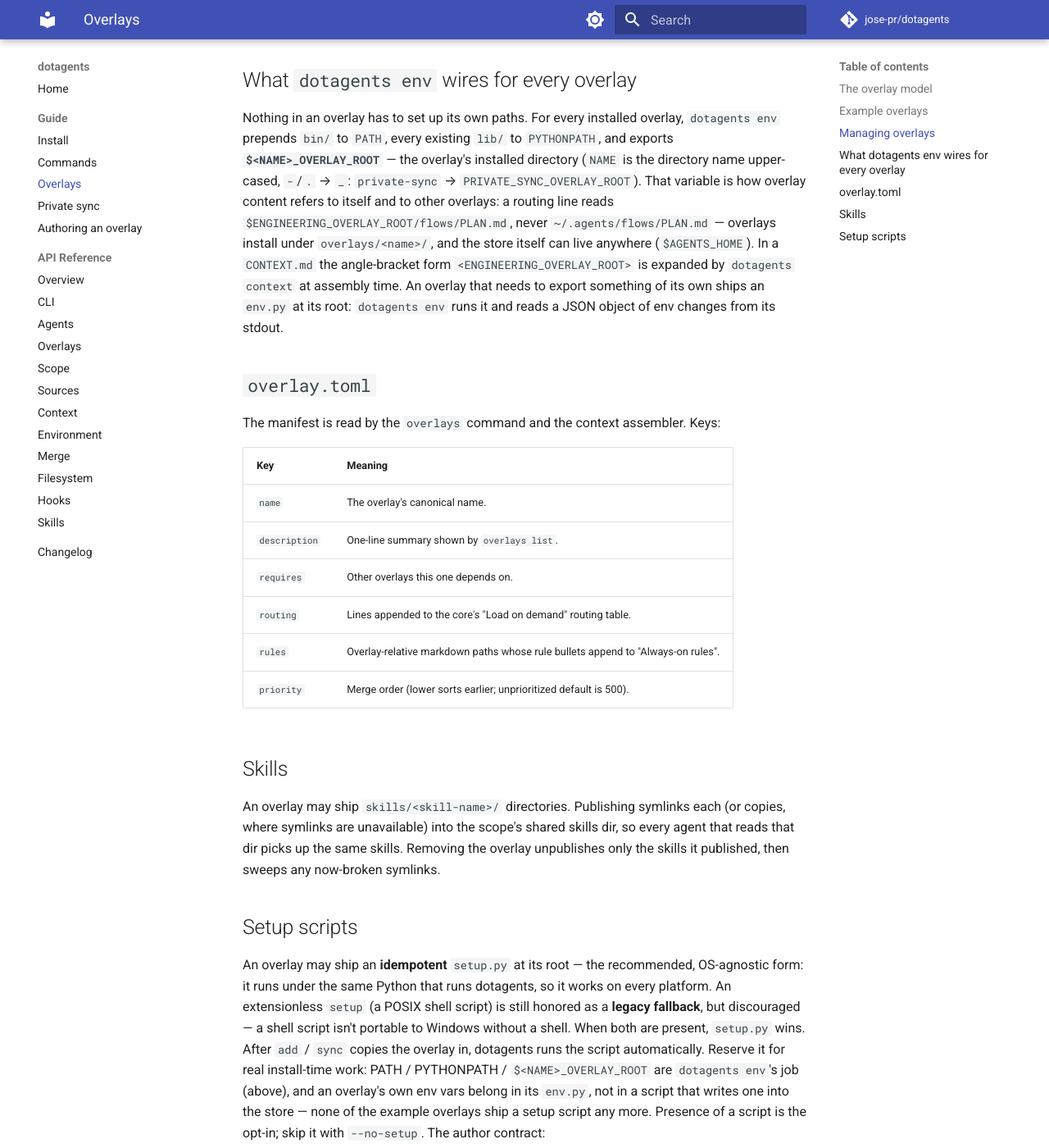
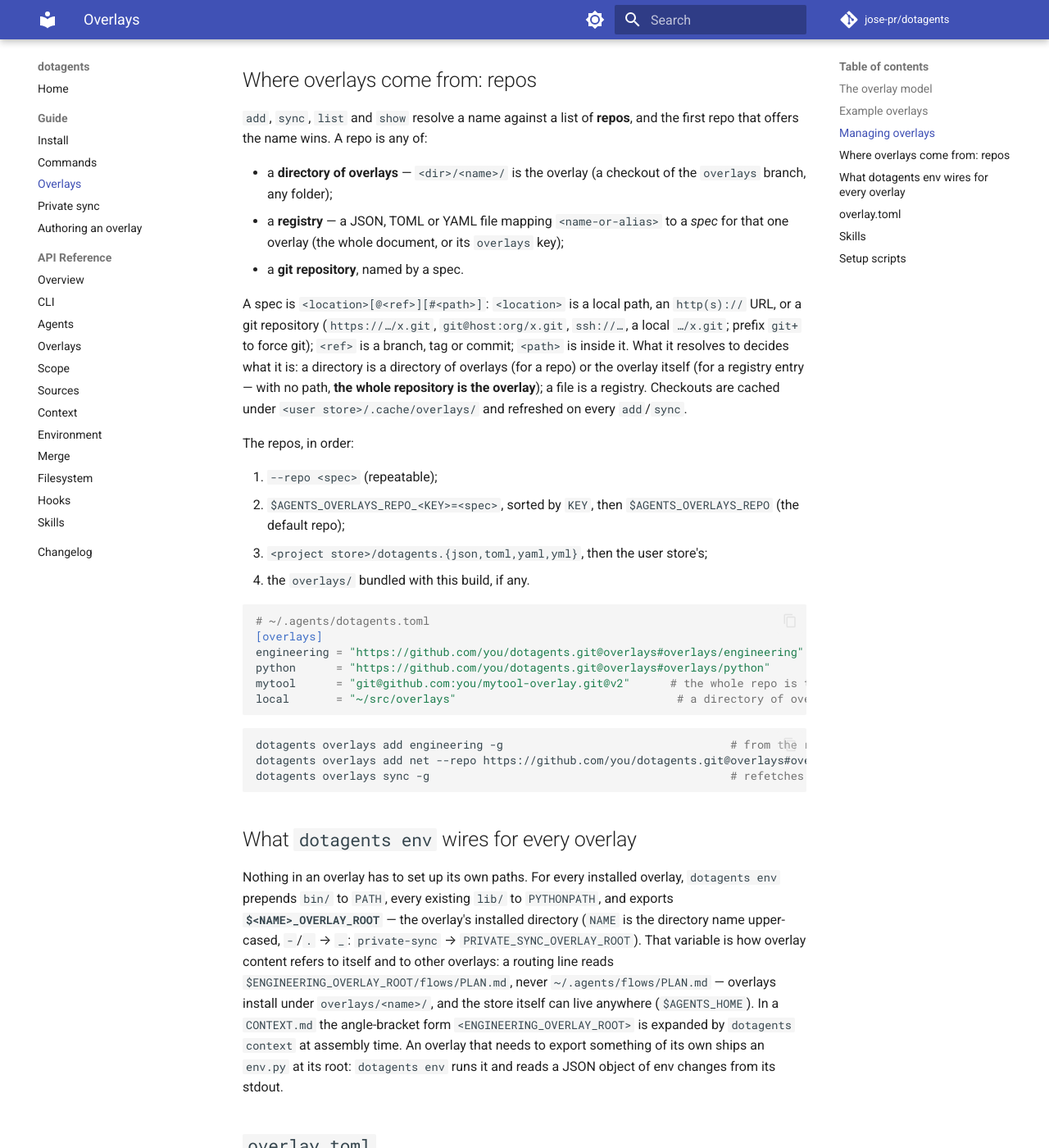
Before and after one commit to jose-pr/dotagents, an MkDocs documentation site: the page built from docs/guide/overlays.md, in a window 1280 px wide and 1400 px high, scrolled down 1864 px. Shown: the whole window at 82% size. Built offline with MkDocs 1.6.1 and Material for MkDocs 9.7.7, drawn with Linux system fonts in a browser that asks for light colours; comment, search, counter and statistics services are not loaded; some of the changed text lies outside the part shown.

Commit message:
docs: repos replace --source; the private-sync walkthrough moves to the overlay
The README, the overlays and authoring guides, the shipped API header and
the changelog describe the repo model (registries, git specs, the env vars
and their precedence) and list the retired fallbacks under Removed. The
private-sync walkthrough leaves the dotagents README for the overlays
branch, where the overlay that ships those commands lives; a pointer stays.

````diff
--- a/docs/guide/overlays.md
+++ b/docs/guide/overlays.md
@@ -8,10 +8,10 @@ opinionated ships as a named overlay you add explicitly.
 
 An overlay is a directory (optionally carrying an `overlay.toml` manifest) whose files
 install to the same relative path in the destination scope. `dotagents overlays`
-resolves each overlay **by name** against a source directory you point it at with
-`--source <dir>` (or `$AGENTS_OVERLAYS_SRC`), and installs it into the scope's
-overlays directory. There is **no registry file**: installed overlays are *discovered*
-by their presence there.
+resolves each overlay **by name** against the repos you name (`--repo`,
+`$AGENTS_OVERLAYS_REPO`, a `dotagents.{json,toml,yaml}` in a store — see
+"Where overlays come from" below), and installs it into the scope's overlays
+directory. Installed overlays are then *discovered* by their presence there.
 
 Overlays are **additive**. `add` / `sync` never clobber a file you hand-edited inside
 an installed overlay — an already-present file is skipped.
@@ -21,8 +21,8 @@ an installed overlay — an already-present file is skipped.
 The example overlays below live on this repo's separate
 [`overlays` branch](https://github.com/jose-pr/dotagents/tree/overlays), not in `main` —
 they are **payloads riding on dotagents**, not part of the tool, so you swap them for
-your own. Point `--source` at a checkout of that branch to install any with
-`dotagents overlays add <name> --source <overlays-checkout>`.
+your own. Name a checkout of that branch as a repo to install any with
+`dotagents overlays add <name> --repo <overlays-checkout>/overlays`.
 
 | Overlay | What it carries |
 | --- | --- |
@@ -59,6 +59,48 @@ Removing an overlay deletes only its directory and unpublishes only the skills *
 published (a copy the user edited is left alone). Its lines in `AGENTS.md`'s managed
 block leave with it: the block is recomposed from the pristine base over the overlays
 that remain.
+
+## Where overlays come from: repos
+
+`add`, `sync`, `list` and `show` resolve a name against a list of **repos**, and the
+first repo that offers the name wins. A repo is any of:
+
+- a **directory of overlays** — `<dir>/<name>/` is the overlay (a checkout of the
+  `overlays` branch, any folder);
+- a **registry** — a JSON, TOML or YAML file mapping `<name-or-alias>` to a *spec* for
+  that one overlay (the whole document, or its `overlays` key);
+- a **git repository**, named by a spec.
+
+A spec is `<location>[@<ref>][#<path>]`: `<location>` is a local path, an `http(s)://`
+URL, or a git repository (`https://…/x.git`, `git@host:org/x.git`, `ssh://…`, a local
+`…/x.git`; prefix `git+` to force git); `<ref>` is a branch, tag or commit; `<path>` is
+inside it. What it resolves to decides what it is: a directory is a directory of
+overlays (for a repo) or the overlay itself (for a registry entry — with no path, **the
+whole repository is the overlay**); a file is a registry. Checkouts are cached under
+`<user store>/.cache/overlays/` and refreshed on every `add`/`sync`.
+
+The repos, in order:
+
+1. `--repo <spec>` (repeatable);
+2. `$AGENTS_OVERLAYS_REPO_<KEY>=<spec>`, sorted by `KEY`, then `$AGENTS_OVERLAYS_REPO`
+   (the default repo);
+3. `<project store>/dotagents.{json,toml,yaml,yml}`, then the user store's;
+4. the `overlays/` bundled with this build, if any.
+
+```toml
+# ~/.agents/dotagents.toml
+[overlays]
+engineering = "https://github.com/you/dotagents.git@overlays#overlays/engineering"
+python      = "https://github.com/you/dotagents.git@overlays#overlays/python"
+mytool      = "git@github.com:you/mytool-overlay.git@v2"      # the whole repo is the overlay
+local       = "~/src/overlays"                                 # a directory of overlays: local/
+```
+
+```bash
+dotagents overlays add engineering -g                                  # from the registry above
+dotagents overlays add net --repo https://github.com/you/dotagents.git@overlays#overlays/net
+dotagents overlays sync -g                                             # refetches git-sourced overlays
+```
 
 ## What `dotagents env` wires for every overlay
 
@@ -98,9 +140,7 @@ only the skills it published, then sweeps any now-broken symlinks.
 
 An overlay may ship an **idempotent** `setup.py` at its root — the recommended,
 OS-agnostic form: it runs under the same Python that runs dotagents, so it works on
-every platform. An extensionless `setup` (a POSIX shell script) is still honored as a
-**legacy fallback**, but discouraged — a shell script isn't portable to Windows without
-a shell. When both are present, `setup.py` wins. After `add` / `sync` copies the overlay
+every platform. After `add` / `sync` copies the overlay
 in, dotagents runs the script automatically. Reserve it for real install-time work:
 PATH / PYTHONPATH / `$<NAME>_OVERLAY_ROOT` are `dotagents env`'s job (above), and an
 overlay's own env vars belong in its `env.py`, not in a script that writes one into the
````
Also changed, not shown: CHANGELOG.md (+23 -0 lines), README.md (+17 -55 lines), docs/api/reference.md (+2 -0 lines), docs/guide/authoring.md (+4 -7 lines), docs/guide/commands.md (+1 -1 lines), docs/guide/private-sync.md (+1 -1 lines), src/dotagents/AGENTS.md (+11 -10 lines), src/dotagents/_overlay/README.md (+1 -1 lines).
